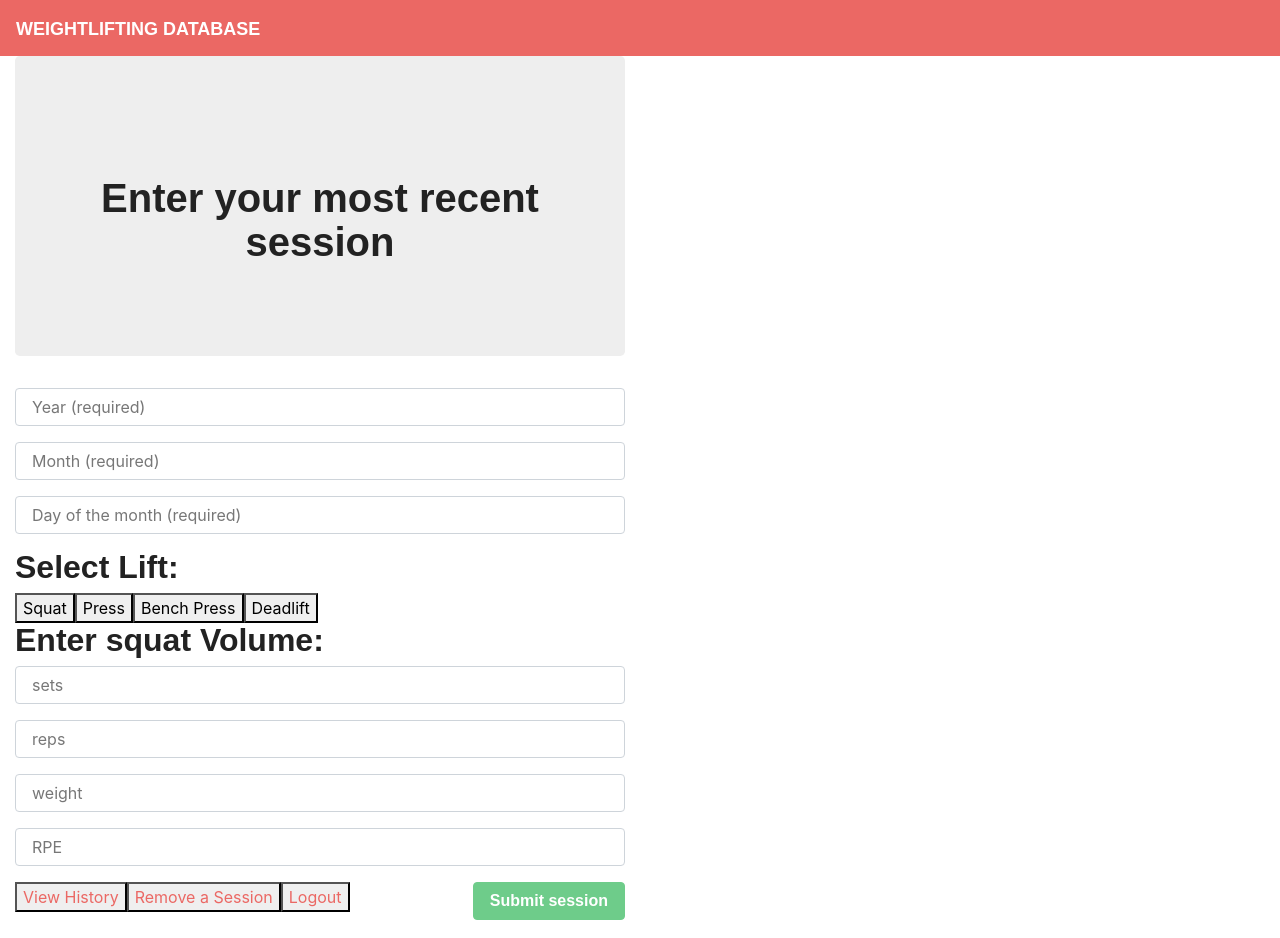
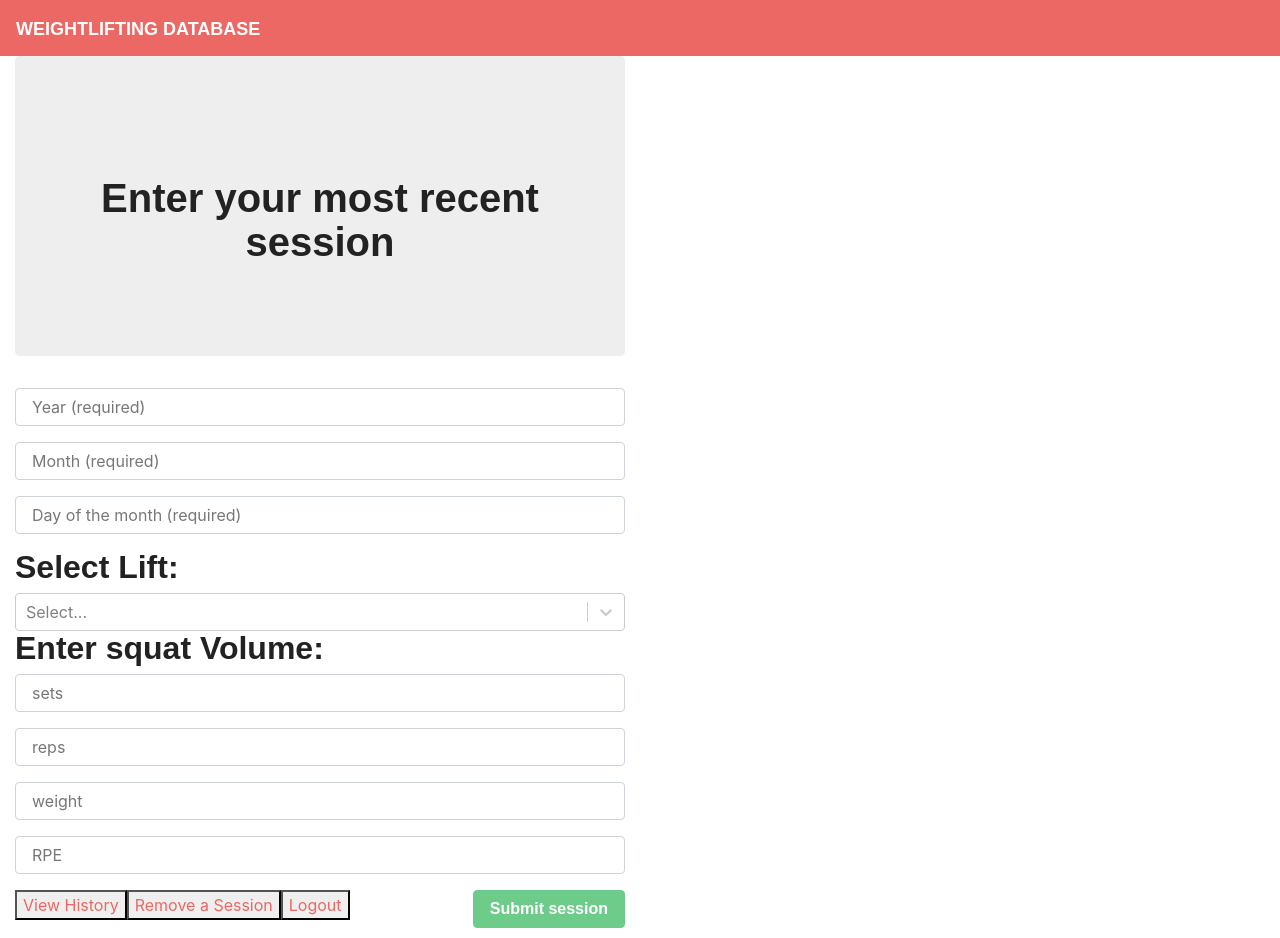
Before and after one commit to tbiaglow/Weightlifting-Tracker, a React (Create React App) app in the folder client/: page /users/1/Input in a window 1280 px wide. Built offline with nearby package versions, Linux system fonts and the light colour scheme; a web font is replaced by a local one.

Commit message:
dropdown menu now works on the user_input and user_remove pages

```diff
--- a/client/src/pages/User_Input.js
+++ b/client/src/pages/User_Input.js
@@ -4,6 +4,14 @@ import API from "../utils/API";
 import { Link } from "react-router-dom";
 import { Col, Row, Container } from "../components/Grid";
 import { Input, TextArea, FormBtn } from "../components/Form";
+import Select from 'react-select';
+
+const lifts = [
+  { value: 'squat', label: 'Squat' },
+  { value: 'press', label: 'Press' },
+  { value: 'deadlift', label: 'Deadlift' },
+  { value: 'bench press', label: 'Bench Press' }
+];
 
 class User_Input extends Component {
   // Need to assign keys for each variable in user history so I can set up the schema correctly
@@ -22,27 +30,38 @@ class User_Input extends Component {
 
   // Functions to change desired lift
   //-----------------------------------------------------------------------------------------
-  handleSquatButton = event => {
-    event.preventDefault();
-    this.setState({lift: "squat"})
+  // handleSquatButton = event => {
+  //   event.preventDefault();
+  //   this.setState({lift: "squat"})
+  //   console.log(this.state.lift)
+  // }
+  // handlePressButton = event => {
+  //   event.preventDefault();
+  //   this.setState({lift: "press"})
+  //   console.log(this.state.lift)
+  // }
+  // handleBenchPressButton = event => {
+  //   event.preventDefault();
+  //   this.setState({lift: "bench press"})
+  //   console.log(this.state.lift)
+  // }
+  // handleDeadliftButton = event => {
+  //   event.preventDefault();
+  //   this.setState({lift: "deadlift"})
+  //   console.log(this.state.lift)
+  // }
+  //-----------------------------------------------------------------------------------------
+
+  handleLiftChange = lift => {
+    // this.setState(
+    //   { lift },
+    //   () => console.log(`Lift selected:`, this.state.lift)
+    // );
+    // event.preventDefault();
+    // this.setState({lift: lift})
+    this.setState({lift: lift.value})
     console.log(this.state.lift)
-  }
-  handlePressButton = event => {
-    event.preventDefault();
-    this.setState({lift: "press"})
-    console.log(this.state.lift)
-  }
-  handleBenchPressButton = event => {
-    event.preventDefault();
-    this.setState({lift: "bench press"})
-    console.log(this.state.lift)
-  }
-  handleDeadliftButton = event => {
-    event.preventDefault();
-    this.setState({lift: "deadlift"})
-    console.log(this.state.lift)
-  }
-  //-----------------------------------------------------------------------------------------
+  };
 
   handleInputChange = event => {
     const { name, value } = event.target;
@@ -150,9 +169,9 @@ class User_Input extends Component {
     }
   }
 
-  // res.data[0].squat[0].history.push(newHistoryItem)
 
   render() {
+    const { lift } = this.state;
     return (
       <Container fluid>
         <Row>
@@ -164,16 +183,16 @@ class User_Input extends Component {
               <Input name="year" value={this.state.year} onChange={this.handleInputChange} placeholder="Year (required)" />
               <Input name="month" value={this.state.month} onChange={this.handleInputChange} placeholder="Month (required)" />
               <Input name="day" value={this.state.day} onChange={this.handleInputChange} placeholder="Day of the month (required)" />
-              {/* <Input name="squat" placeholder="Squat" /> */}
-              {/* <Input name="press" placeholder="Press" />
-              <Input name="deadlift" placeholder="Deadlift" /> */}
               <h2>Select Lift: </h2>
-              <button name="squatbutton" onClick={this.handleSquatButton}>Squat</button>
+              {/* <button name="squatbutton" onClick={this.handleSquatButton}>Squat</button>
               <button name="pressbutton" onClick={this.handlePressButton}>Press</button>
               <button name="benchpressbutton" onClick={this.handleBenchPressButton}>Bench Press</button>
-              <button name="deadliftbutton" onClick={this.handleDeadliftButton}>Deadlift</button>
-              {/* <Select options={this.options} onChange={(values) => this.setValues(values)} /> */}
-              {/* <Dropdown options={this.options} onChange={this._onSelect} value={this.defaultOption} placeholder="Select an option" /> */}
+              <button name="deadliftbutton" onClick={this.handleDeadliftButton}>Deadlift</button> */}
+              <Select
+                value={lift}
+                onChange={this.handleLiftChange}
+                options={lifts}
+              />
               <h2>Enter {this.state.lift} Volume:</h2>
               <Input name="sets" value={this.state.sets} onChange={this.handleInputChange} placeholder="sets" />
               <Input name="reps" value={this.state.reps} onChange={this.handleInputChange} placeholder="reps" />
--- a/client/src/pages/User_Remove.js
+++ b/client/src/pages/User_Remove.js
@@ -4,6 +4,14 @@ import API from "../utils/API";
 import { Link } from "react-router-dom";
 import { Col, Row, Container } from "../components/Grid";
 import { Input, TextArea, FormBtn } from "../components/Form";
+import Select from 'react-select';
+
+const lifts = [
+  { value: 'squat', label: 'Squat' },
+  { value: 'press', label: 'Press' },
+  { value: 'deadlift', label: 'Deadlift' },
+  { value: 'bench press', label: 'Bench Press' }
+];
 
 class User_Remove extends Component {
     // Need to assign keys for each variable in user history so I can set up the schema correctly
@@ -22,27 +30,38 @@ class User_Remove extends Component {
 
     // Functions to change desired lift
   //-----------------------------------------------------------------------------------------
-  handleSquatButton = event => {
-    event.preventDefault();
-    this.setState({lift: "squat"})
+  // handleSquatButton = event => {
+  //   event.preventDefault();
+  //   this.setState({lift: "squat"})
+  //   console.log(this.state.lift)
+  // }
+  // handlePressButton = event => {
+  //   event.preventDefault();
+  //   this.setState({lift: "press"})
+  //   console.log(this.state.lift)
+  // }
+  // handleBenchPressButton = event => {
+  //   event.preventDefault();
+  //   this.setState({lift: "bench press"})
+  //   console.log(this.state.lift)
+  // }
+  // handleDeadliftButton = event => {
+  //   event.preventDefault();
+  //   this.setState({lift: "deadlift"})
+  //   console.log(this.state.lift)
+  // }
+  //-----------------------------------------------------------------------------------------
+
+  handleLiftChange = lift => {
+    // this.setState(
+    //   { lift },
+    //   () => console.log(`Lift selected:`, this.state.lift)
+    // );
+    // event.preventDefault();
+    // this.setState({lift: lift})
+    this.setState({lift: lift.value})
     console.log(this.state.lift)
-  }
-  handlePressButton = event => {
-    event.preventDefault();
-    this.setState({lift: "press"})
-    console.log(this.state.lift)
-  }
-  handleBenchPressButton = event => {
-    event.preventDefault();
-    this.setState({lift: "bench press"})
-    console.log(this.state.lift)
-  }
-  handleDeadliftButton = event => {
-    event.preventDefault();
-    this.setState({lift: "deadlift"})
-    console.log(this.state.lift)
-  }
-  //-----------------------------------------------------------------------------------------
+  };
 
   handleInputChange = event => {
     const { name, value } = event.target;
@@ -104,6 +123,7 @@ class User_Remove extends Component {
 
 
   render() {
+    const { lift } = this.state;
     return (
       <Container fluid>
         <Row>
@@ -116,10 +136,15 @@ class User_Remove extends Component {
               <Input name="month" value={this.state.month} onChange={this.handleInputChange} placeholder="Month (required)" />
               <Input name="day" value={this.state.day} onChange={this.handleInputChange} placeholder="Day of the month (required)" />
               <h2>Select Lift: {this.state.lift}</h2>
-              <button name="squatbutton" onClick={this.handleSquatButton}>Squat</button>
+              {/* <button name="squatbutton" onClick={this.handleSquatButton}>Squat</button>
               <button name="pressbutton" onClick={this.handlePressButton}>Press</button>
               <button name="benchpressbutton" onClick={this.handleBenchPressButton}>Bench Press</button>
-              <button name="deadliftbutton" onClick={this.handleDeadliftButton}>Deadlift</button>
+              <button name="deadliftbutton" onClick={this.handleDeadliftButton}>Deadlift</button> */}
+              <Select
+                value={lift}
+                onChange={this.handleLiftChange}
+                options={lifts}
+              />
               <FormBtn
                 onClick={this.handleFormSubmit}
               >Submit</FormBtn>
--- a/package.json
+++ b/package.json
@@ -29,6 +29,7 @@
     "react-dom": "^16.9.0",
     "react-dropdown": "^1.6.4",
     "react-dropdown-select": "^3.6.1",
+    "react-select": "^3.0.8",
     "recharts": "^1.7.1"
   }
 }
```
Also changed, not shown: 2 other files (tests, documents, lock files or other folders).
